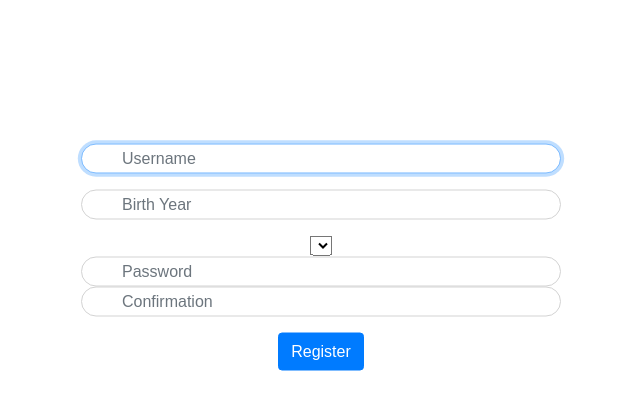
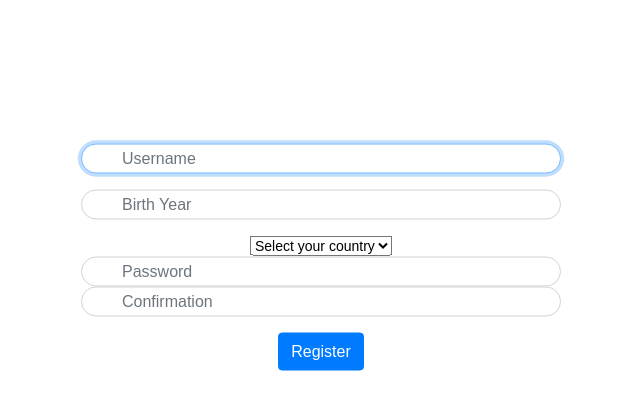
Before and after one commit to peter-sari/my-footprint, a Flask app: template templates/register.html in a window 1280 px wide. Shown: the part 63-473 px from the top of the page, without its empty margins (319-959 px from the left). Run offline with Flask 2, Linux system fonts and the light colour scheme; the template is opened without the code that fills it, so the values that code supplies are empty; some libraries are stand-ins or nearby versions.

Commit message:
Update register.html

```diff
--- a/templates/register.html
+++ b/templates/register.html
@@ -14,6 +14,7 @@
             <input autocomplete="off" autofocus class="form-control" name="birth_year" placeholder="Birth Year" type="number" min="1920" max="2020">
         </div>
         <select name="country">
+            <option value="" disabled selected>Select your country</option>
             {% for country in countries %}
                 <option value= "{{ country.name }}">{{country.name}}</option>"
             {% endfor %}
```
